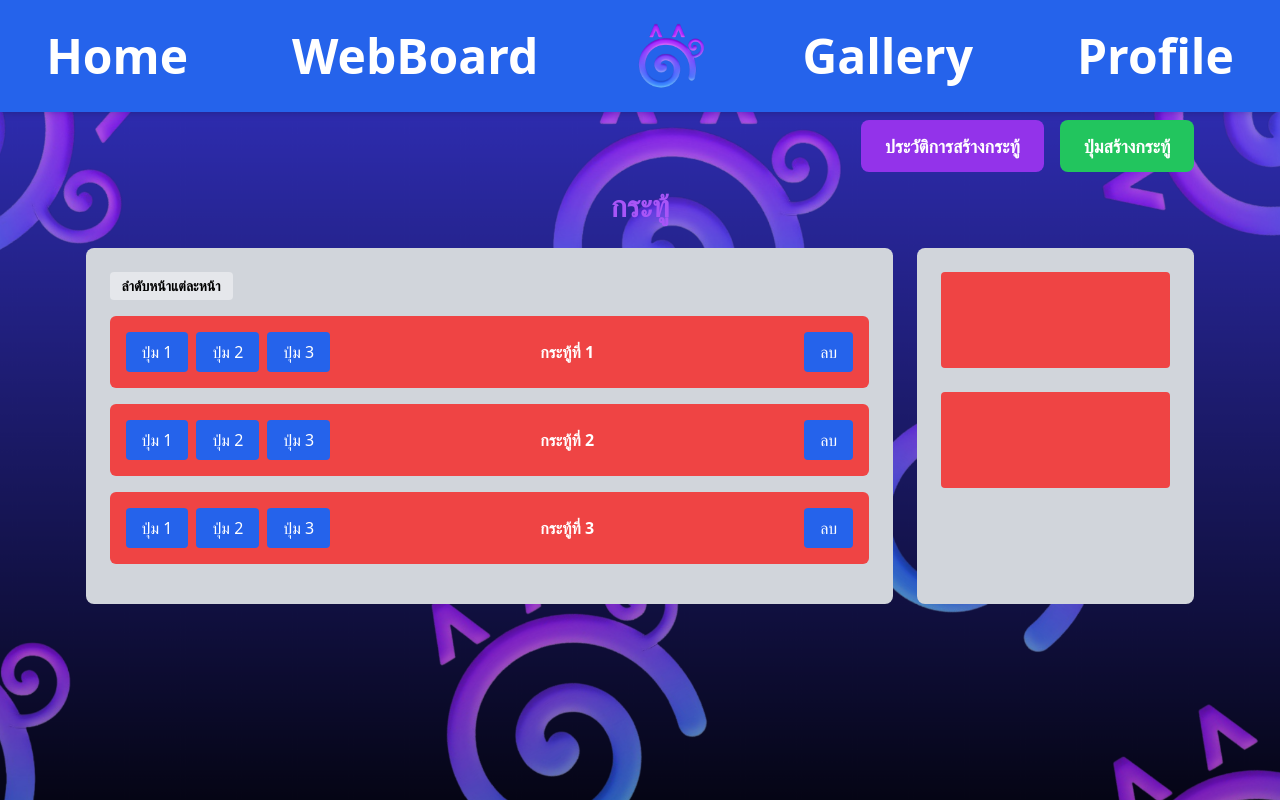
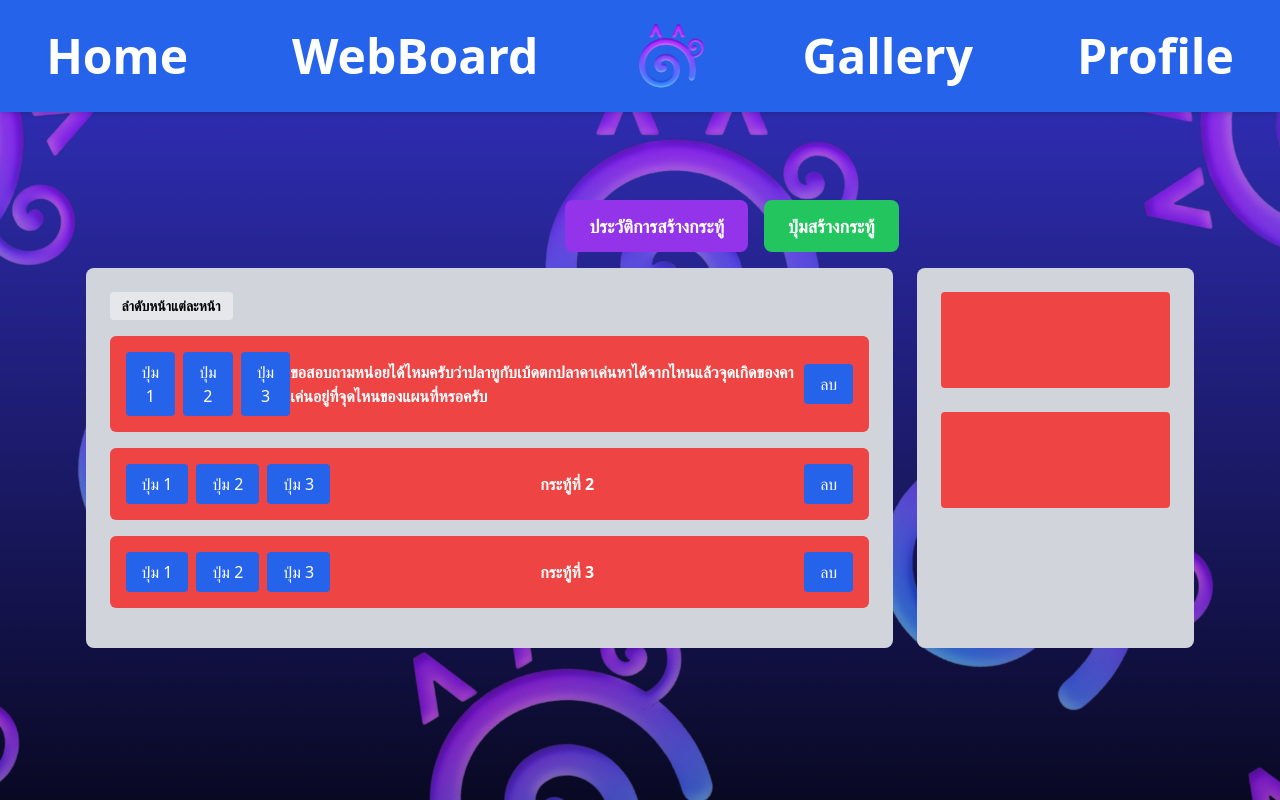
Before and after one commit to 94Diary/Fhisng_AND_Trading_WEB, a React (Vite) app: page /webboard in a window 1280 px wide. Shown: the top 800 px of the page. Built offline with nearby package versions, Linux system fonts and the light colour scheme.

Commit message:
webBoard

```diff
--- a/src/components/HOME/Home.tsx
+++ b/src/components/HOME/Home.tsx
@@ -50,7 +50,7 @@ const Home = () => {
 
       {/* Right Panel */}
       <div className="w-1/5 flex flex-col">
-        <div className="h-1/4 m-4 bg-gray-300/60  p-5 text-red-500">
+        <div className="flex-2 m-4 bg-gray-300/60 p-5 text-red-500">
           ขวาบน
         </div>
         <div className="flex-1 m-4 bg-gray-300/60 p-4 text-red-500">
--- a/src/components/WEBBOARD/WebBoard.tsx
+++ b/src/components/WEBBOARD/WebBoard.tsx
@@ -2,16 +2,17 @@ import React from "react";
 
 const WebBoard: React.FC = () => {
   const posts = [
-    { id: 1, title: "กระทู้ที่ 1" },
+    { id: 1, title: "ขอสอบถามหน่อยได้ไหมครับว่าปลาทูกับเบ้ดตกปลาคาเค่นหาได้จากไหนแล้วจุดเกิดของคาเค่นอยู่ที่จุดไหนของแผนที่หรอครับ" },
     { id: 2, title: "กระทู้ที่ 2" },
     { id: 3, title: "กระทู้ที่ 3" },
   ];
 
   return (
-    <div className="flex flex-col items-center bg-transparent text-white w-full min-h-screen p-6">
+    <div className=" mt-20 flex flex-col items-center bg-transparent text-white w-full min-h-screen p-6">
       {/* ปุ่มสร้างกระทู้ */}
-      <div className="flex justify-end w-[90%] mb-4 gap-4">
-        <button className="bg-purple-600 px-6 py-3 rounded-lg text-lg font-semibold hover:bg-purple-700">
+
+        <div className="flex justify-end w-[42%] mb-4 gap-4">
+          <button className=" bg-purple-600 px-6 py-3 rounded-lg text-lg font-semibold hover:bg-purple-700">
             ประวัติการสร้างกระทู้
           </button>
           <button className="bg-green-500 px-6 py-3 rounded-lg text-lg font-semibold hover:bg-green-600">
@@ -19,15 +20,11 @@ const WebBoard: React.FC = () => {
           </button>
         </div>
 
-      {/* หัวข้อ */}
-      <h1 className="text-3xl font-bold text-purple-500 mb-6 rounded-lg">
-        กระทู้
-       </h1>
+      <div className="flex w-[90%] gap-6">
 
-
-      <div className="flex w-[90%] gap-6">
         {/* กล่องด้านซ้าย */}
         <div className="flex-1 bg-gray-300 p-6 rounded-lg">
+
           {/* ปุ่มลำดับหน้า */}
           <div className="bg-gray-200 text-black px-3 py-1 mb-4 rounded inline-block text-sm font-semibold">
             ลำดับหน้าแต่ละหน้า
@@ -61,6 +58,7 @@ const WebBoard: React.FC = () => {
             <div className="bg-red-500 h-24 rounded"></div>
           </div>
       </div>
+
     </div>
   );
 };
```
Lines whose indentation alone changed are shown as unchanged.
